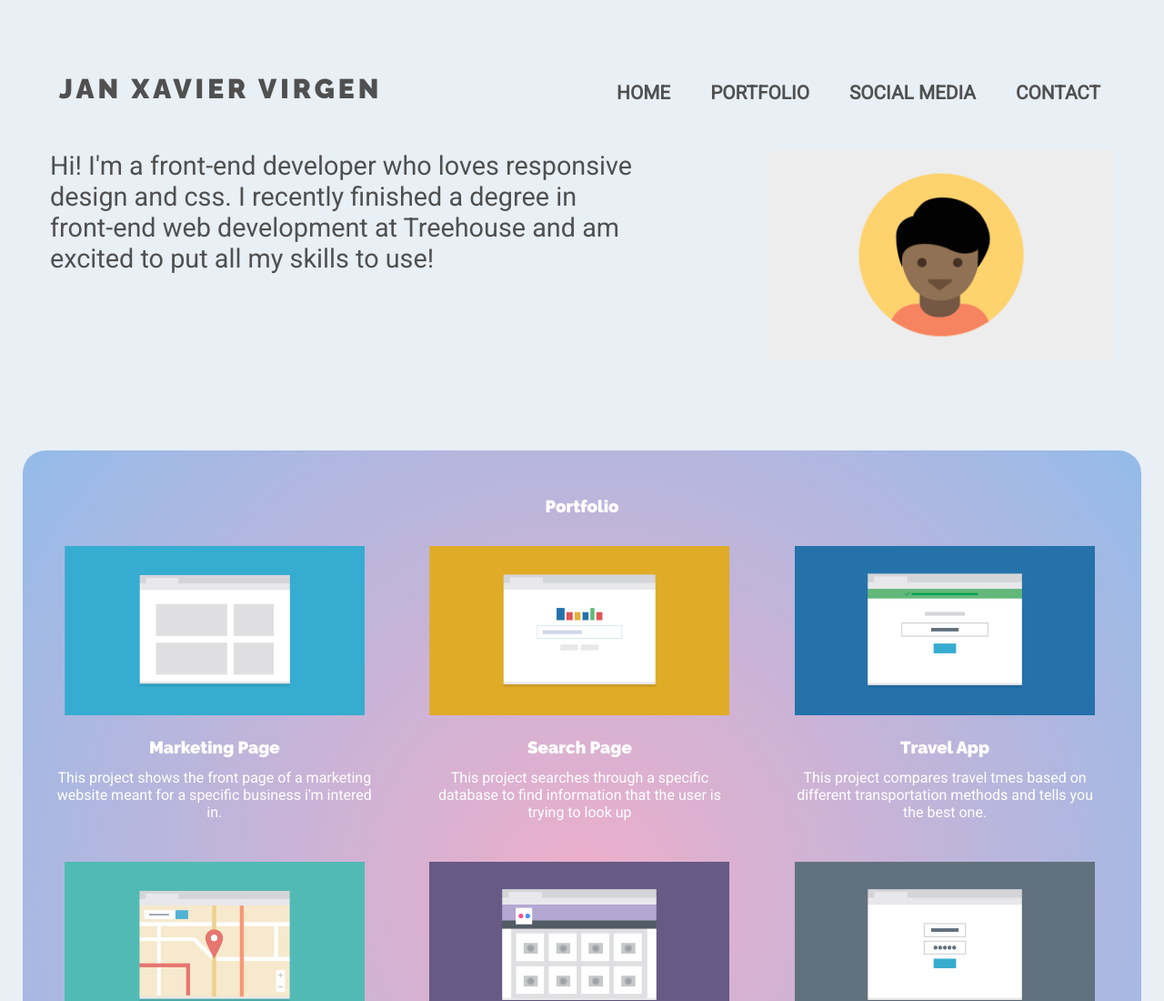
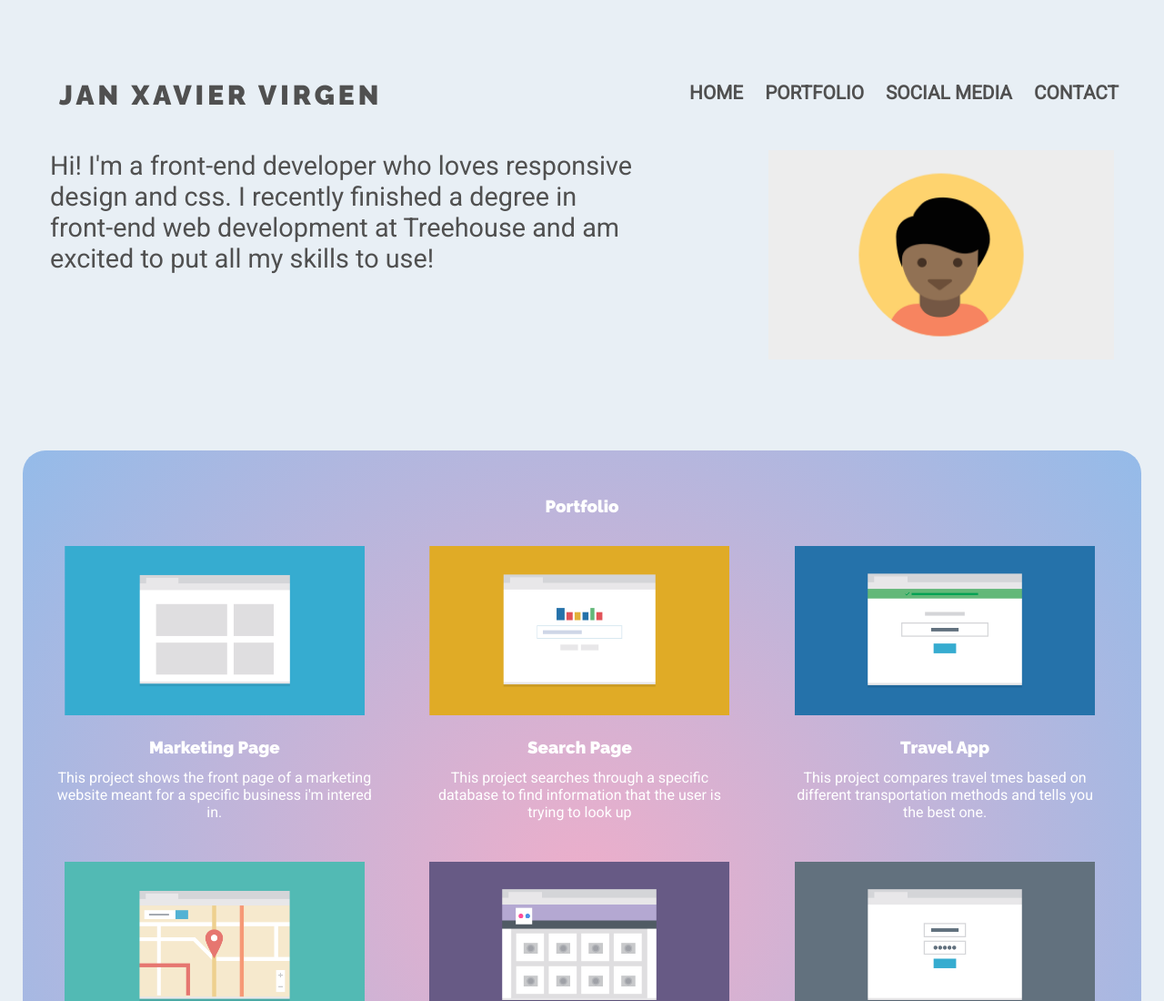
Before and after one commit to janxavierv17/techdegree-mobilefirstlayout-project-2, a plain HTML site: page index.html in a window 1280 px wide. Shown: the top 1100 px of the page at 91% size. Drawn offline with Linux system fonts and the light colour scheme.

Commit message:
Updated CSS styles.
Quick fix

```diff
--- a/css/styles.css
+++ b/css/styles.css
@@ -331,17 +331,14 @@ footer h3 {
   .main-nav {
     text-align: right;
     float: right;
-    padding-right: 20px;
-  }
-
-  .main-nav li {
-    padding-left: 20px;
   }
 
   .header-logo {
     float: left;
     padding-left: 25px;
     text-align: left;
+    padding-top: 7px;
+    height: 44px;
   }
 
   .hero-container {
```
